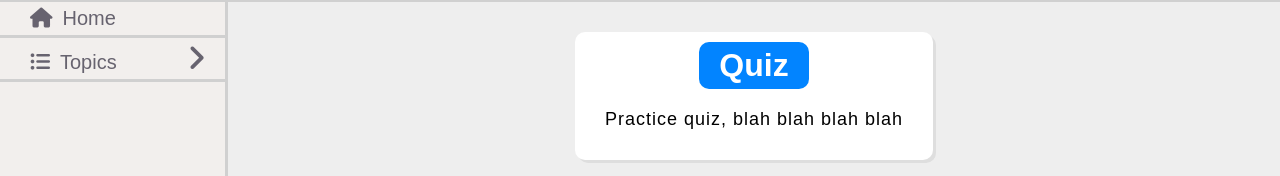
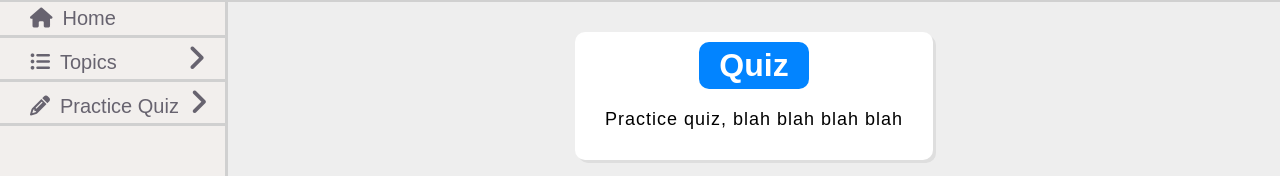
Before and after one commit to NathanBullen/ConnectApp, a React (Create React App) app: page / in a window 1280 px wide. Shown: the part 121-297 px from the top of the page. Built offline with nearby package versions, Linux system fonts and the light colour scheme.

Commit message:
Adding Practice Questions on the Menu

```diff
--- a/public/css/style.css
+++ b/public/css/style.css
@@ -67,6 +67,10 @@ body {
     transition-property: transform;
   outline: 0;
 }
+
+.practiceicon{
+	margin-left: 10px !important;
+}
 #topics{
   width: 100%;
   height: auto;
@@ -94,6 +98,16 @@ body {
 #topics-sub a {
   color: #67636f;
   text-decoration: none;
+}
+
+#questions{
+  width: 100%;
+  height: auto;
+  padding-top: 5px;
+  padding-bottom: 5px;
+  border-bottom: 3px solid #d0d0d0;
+  font-size: 20px;
+  color: #67636f;
 }
 
 .fancy-btn {
--- a/src/components/Menu.jsx
+++ b/src/components/Menu.jsx
@@ -16,6 +16,9 @@ function Menu() {
 				<li><a href="#">Psychology</a></li>
 			  </ul>
 			</div>
+			<div id="questions">
+			  <i class="fa fa-pencil lefticon" aria-hidden="true"></i>Practice Quiz<i class="fa fa-angle-right righticon practiceicon" aria-hidden="true"></i>
+			</div>
 	  </div>
     );
 }
```
